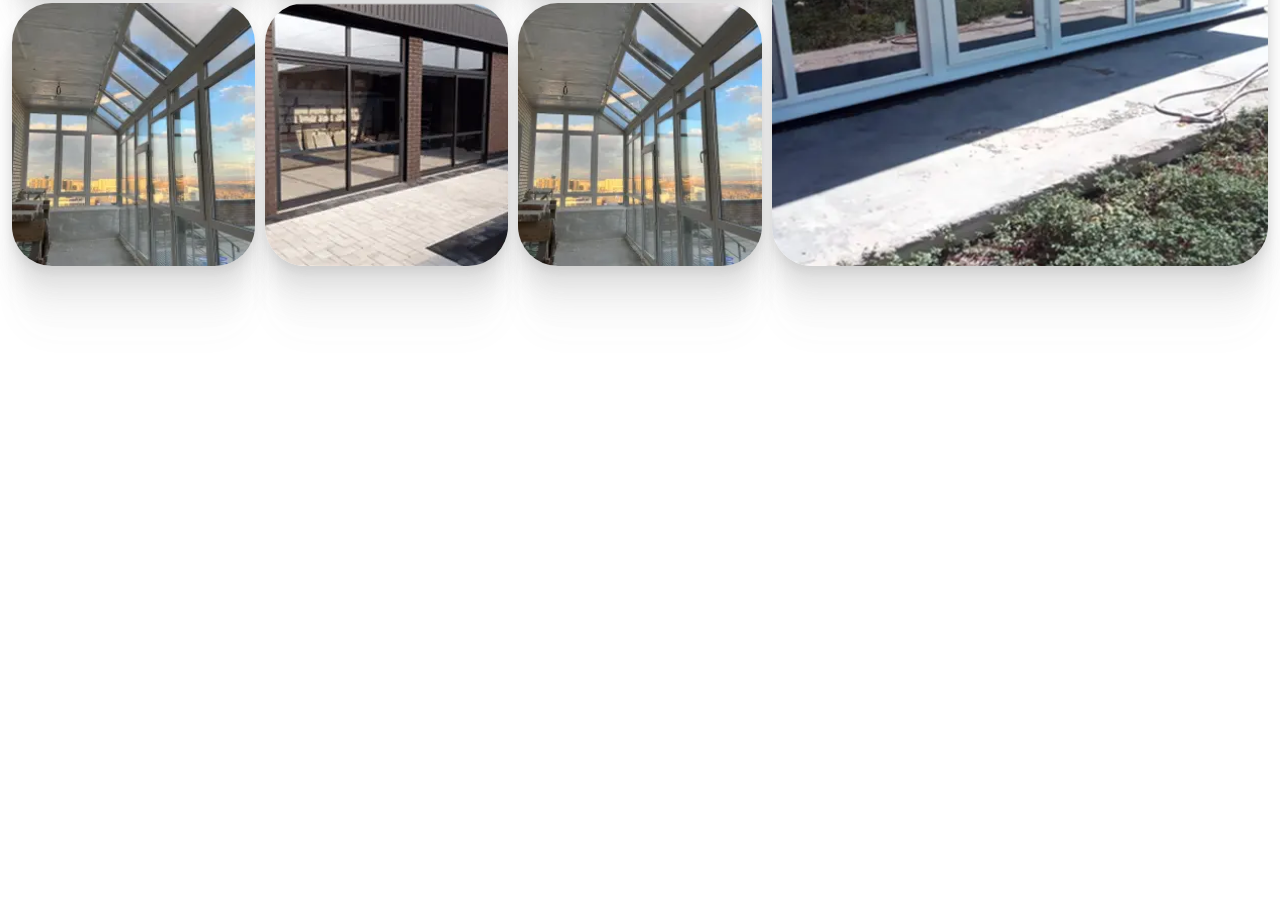
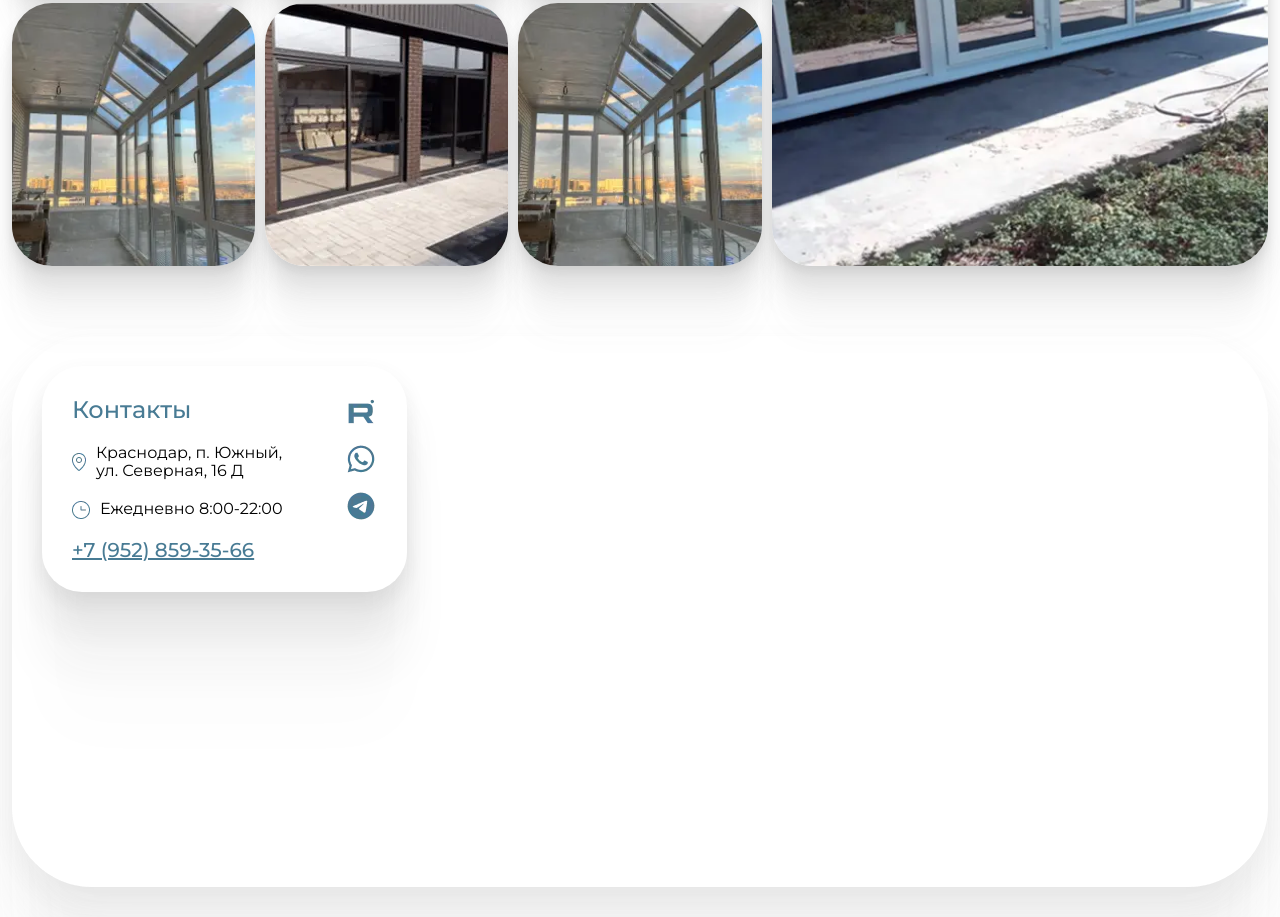
Before and after one commit to sanchyopas/StroyAndService, a website: page docs/index.html in a window 1280 px wide. Shown: the part 3833-4750 px from the top of the page. Drawn offline with nearby package versions, Linux system fonts and the light colour scheme.

Commit message:
dev block contact

```diff
--- a/docs/index.html
+++ b/docs/index.html
@@ -13,17 +13,17 @@
   <title>Сборка GULP</title>
   <link
       rel="stylesheet"
-      href="https://cdn.jsdelivr.net/npm/swiper@12/swiper-bundle.min.css?_v=20251015130641"
+      href="https://cdn.jsdelivr.net/npm/swiper@12/swiper-bundle.min.css?_v=20251015153644"
   />
   <link
     rel="stylesheet"
-    href="css/style.min.css?_v=20251015130641"
+    href="css/style.min.css?_v=20251015153644"
   />
 
-  <link rel="stylesheet" href="https://cdnjs.cloudflare.com/ajax/libs/font-awesome/7.0.1/css/all.min.css?_v=20251015130641" />
+  <link rel="stylesheet" href="https://cdnjs.cloudflare.com/ajax/libs/font-awesome/7.0.1/css/all.min.css?_v=20251015153644" />
   <link rel="preconnect" href="https://fonts.googleapis.com">
   <link rel="preconnect" href="https://fonts.gstatic.com" crossorigin>
-  <link href="https://fonts.googleapis.com/css2?family=Montserrat:ital,wght@0,100..900;1,100..900&display=swap&_v=20251015130641" rel="stylesheet">
+  <link href="https://fonts.googleapis.com/css2?family=Montserrat:ital,wght@0,100..900;1,100..900&display=swap&_v=20251015153644" rel="stylesheet">
 
   <!-- https://realfavicongenerator.net -->
   <link
@@ -431,11 +431,27 @@
     <div class="container">
       <div class="contact_inner">
         <iframe class="map-frame"
-            src="https://yandex.ru/map-widget/v1/?um=constructor%3Af0a05b2ce5b17dca1761ff0b7b9c7fb4561e830d30a7e7c6def7687a5fa58f21&amp;source=constructor"
-            width="100%" height="547" frameborder="0">
+                src="https://yandex.ru/map-widget/v1/?um=constructor%3Af0a05b2ce5b17dca1761ff0b7b9c7fb4561e830d30a7e7c6def7687a5fa58f21&amp;source=constructor"
+                width="100%" height="547" frameborder="0">
         </iframe>
         <div class="contact__info">
-
+          <p class="contact__title">Контакты</p>
+          <div class="contact__inner-info">
+            <div>
+              <picture><source srcset="img/location.webp" type="image/webp"><img src="img/location.png" alt=""></picture>
+              <p>Краснодар, п. Южный, ул. Северная, 16 Д</p>
+            </div>
+            <div>
+              <picture><source srcset="img/clock.webp" type="image/webp"><img src="img/clock.png" alt=""></picture>
+              <p>Ежедневно 8:00-22:00</p>
+            </div>
+            <a href="tel:+79528593566" class="contact__phone">+7 (952) 859-35-66</a>
+          </div>
+          <div class="contact__social social social--vertical">
+            <a href=""><picture><source srcset="img/rutub.webp" type="image/webp"><img src="img/rutub.png" alt=""></picture></a>
+            <a href=""><picture><source srcset="img/wh.webp" type="image/webp"><img src="img/wh.png" alt=""></picture></a>
+            <a href=""><picture><source srcset="img/tg.webp" type="image/webp"><img src="img/tg.png" alt=""></picture></a>
+          </div>
         </div>
       </div>
     </div>
@@ -448,6 +464,6 @@
     <div class="container"></div>
 </div>
 
-<script src="js/app.min.js?_v=20251015130641"></script>
+<script src="js/app.min.js?_v=20251015153644"></script>
 </body>
 </html>
--- a/src/scss/_contact.scss
+++ b/src/scss/_contact.scss
@@ -0,0 +1,73 @@
+.contact {
+
+
+  //.contact_inner
+  &_inner {
+    position: relative;
+    border-radius: 80px;
+    box-shadow: 0px 316px 88px 0px rgba(150, 150, 150, 0), 0px 202px 81px 0px rgba(150, 150, 150, 0.01), 0px 114px 68px 0px rgba(150, 150, 150, 0.05), 0px 50px 50px 0px rgba(150, 150, 150, 0.09), 0px 13px 28px 0px rgba(150, 150, 150, 0.1);
+    overflow: hidden;
+  }
+
+  .map-frame {
+  }
+
+  //.contact__info
+  &__info {
+    position: absolute;
+    top: 30px;
+    left: 30px;
+    width: 365px;
+    padding: 30px;
+    border-radius: 40px;
+    box-shadow: 0px 225px 63px 0px rgba(87, 87, 87, 0), 0px 144px 58px 0px rgba(87, 87, 87, 0.01), 0px 81px 49px 0px rgba(87, 87, 87, 0.05), 0px 36px 36px 0px rgba(87, 87, 87, 0.09), 0px 9px 20px 0px rgba(87, 87, 87, 0.1);
+    background: rgba(255, 255, 255, 1);
+
+  }
+
+  //.contact__title
+  &__title {
+    margin-bottom: 20px;
+    color: rgba(72, 123, 148, 1);
+    font-size: 24px;
+    font-weight: 500;
+
+  }
+
+  //.contact__inner-info
+  &__inner-info {
+    display: flex;
+    flex-direction: column;
+    gap: 20px;
+    max-width: 221px;
+
+    div {
+      display: flex;
+      align-items: center;
+      gap: 10px;
+
+      span {
+        font-weight: 300;
+      }
+    }
+
+  }
+
+  //.contact__phone
+  &__phone{
+    color: rgba(72, 123, 148, 1);
+    font-size: 20px;
+    font-weight: 500;
+    text-decoration: underline;
+  }
+
+  //.contact__social
+  &__social {
+    position: absolute;
+    top: 30px;
+    right: 30px;
+    flex-direction: column;
+  }
+
+
+}
```
Also changed, not shown: src/index.html (+19 -3 lines), docs/css/style.css, docs/css/style.min.css.
